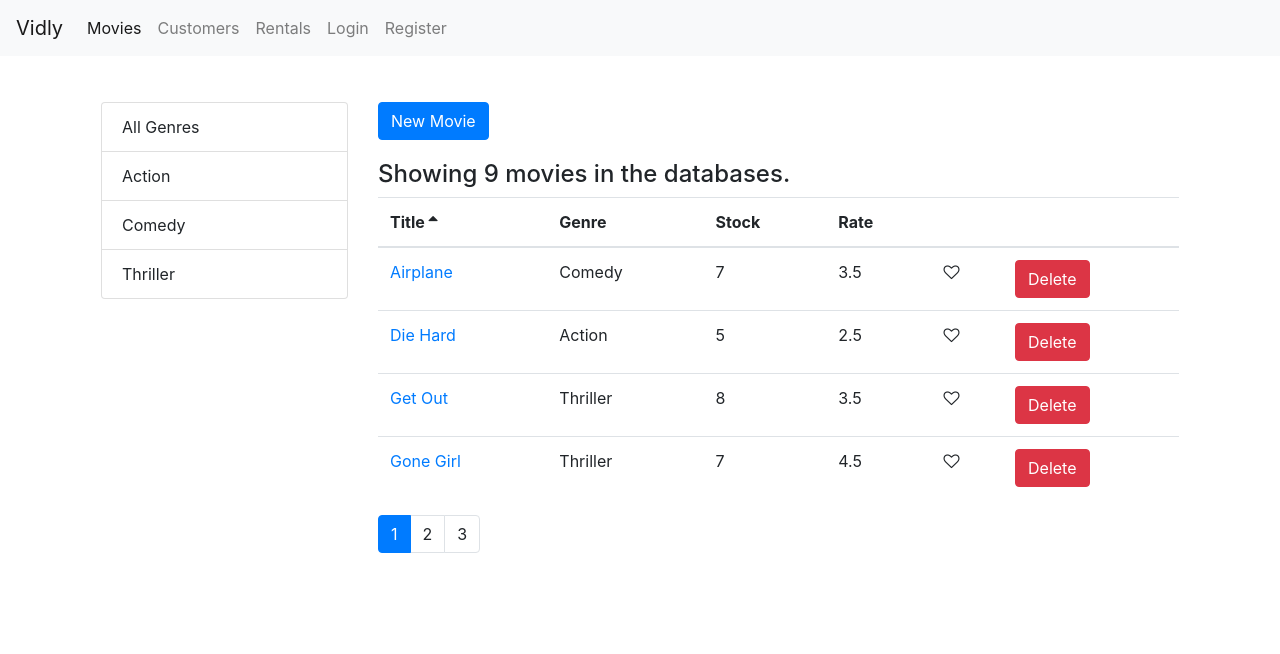
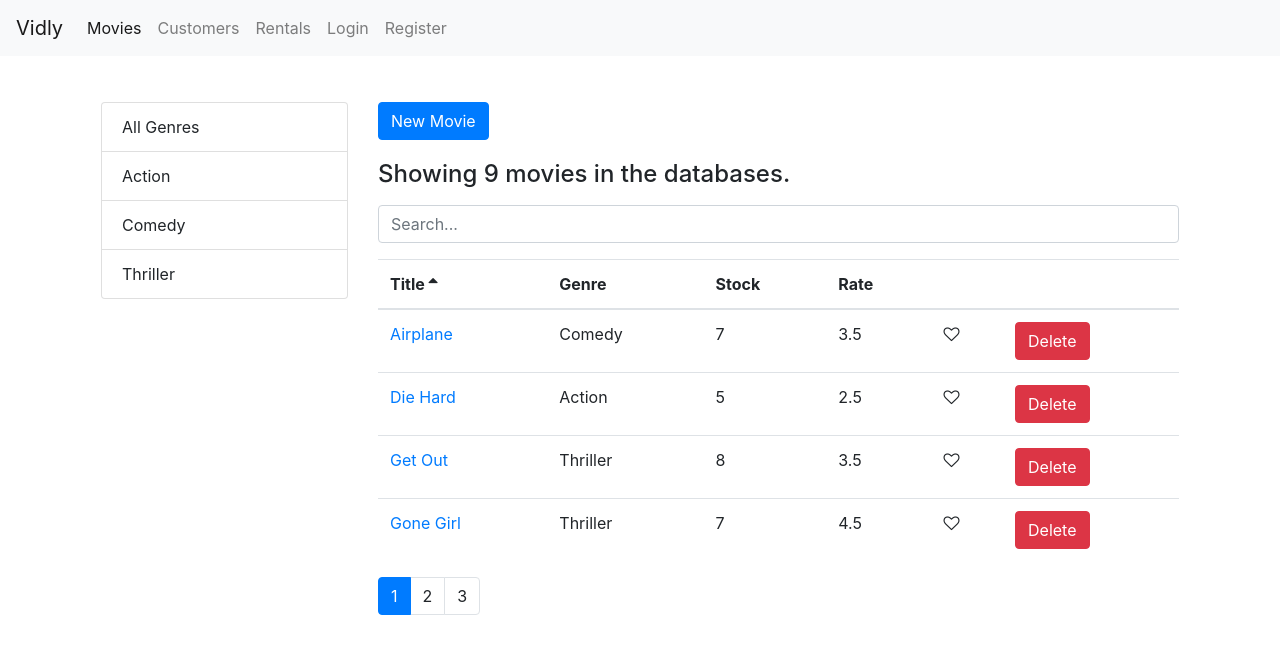
Before and after one commit to aliakbari77/react-vidly, a React (Create React App) app: page /movies in a window 1280 px wide. Shown: the top 654 px of the page. Built offline with nearby package versions, Linux system fonts and the light colour scheme.

Commit message:
feat: finish Form section, complete Search movie

```diff
--- a/src/components/movies.jsx
+++ b/src/components/movies.jsx
@@ -7,12 +7,15 @@
 import MoviesTable from "./moviesTable";
 import _ from "lodash";
 import { Link } from "react-router-dom";
+import SearchBox from "./searchBox";
 
 class Movies extends Component {
   state = {
     movies: [],
     genres: [],
     pageSize: 4,
+    searchQuery: "",
+    selectedGenre: null,
     currentPage: 1,
     sortColumn: {
       path: "title",
@@ -46,7 +49,11 @@
   };
 
   handleGenreSelect = (genre) => {
-    this.setState({ selectedGenre: genre, currentPage: 1 });
+    this.setState({ selectedGenre: genre, searchQuery: "", currentPage: 1 });
+  };
+
+  handleSearch = (query) => {
+    this.setState({ searchQuery: query, selectedGenre: null, currentPage: 1 });
   };
 
   handleSort = (sortColumn) => {
@@ -59,13 +66,23 @@
       currentPage,
       movies: allMovies,
       selectedGenre,
+      searchQuery,
       sortColumn,
     } = this.state;
 
-    const filtered =
-      selectedGenre && selectedGenre._id
-        ? allMovies.filter((m) => m.genre._id === selectedGenre._id)
-        : allMovies;
+    // const filtered =
+    //   selectedGenre && selectedGenre._id
+    //     ? allMovies.filter((m) => m.genre._id === selectedGenre._id)
+    //     : allMovies;
+
+    let filtered = allMovies;
+    if (searchQuery) {
+      filtered = allMovies.filter((m) =>
+        m.title.toLowerCase().startsWith(searchQuery.toLowerCase())
+      );
+    } else if (selectedGenre && selectedGenre._id) {
+      filtered = allMovies.filter((m) => m.genre._id === selectedGenre._id);
+    }
 
     const sorted = _.orderBy(filtered, sortColumn.path, sortColumn.order);
 
@@ -76,7 +93,7 @@
 
   render() {
     let count = this.state.movies.length;
-    const { pageSize, currentPage, sortColumn } = this.state;
+    const { pageSize, currentPage, searchQuery, sortColumn } = this.state;
 
     if (count == 0)
       return (
@@ -106,6 +123,7 @@
               New Movie{" "}
             </Link>
             <h4>Showing {totalCount} movies in the databases.</h4>
+            <SearchBox value={searchQuery} onChange={this.handleSearch} />
             <MoviesTable
               movies={movies}
               sortColumn={sortColumn}
--- /dev/null
+++ b/src/components/searchBox.jsx
@@ -0,0 +1,16 @@
+import React, { Component } from "react";
+
+const SearchBox = ({ value, onChange }) => {
+  return (
+    <input
+      type="text"
+      name="query"
+      className="form-control my-3"
+      placeholder="Search..."
+      value={value}
+      onChange={(e) => onChange(e.currentTarget.value)}
+    />
+  );
+};
+
+export default SearchBox;
```
